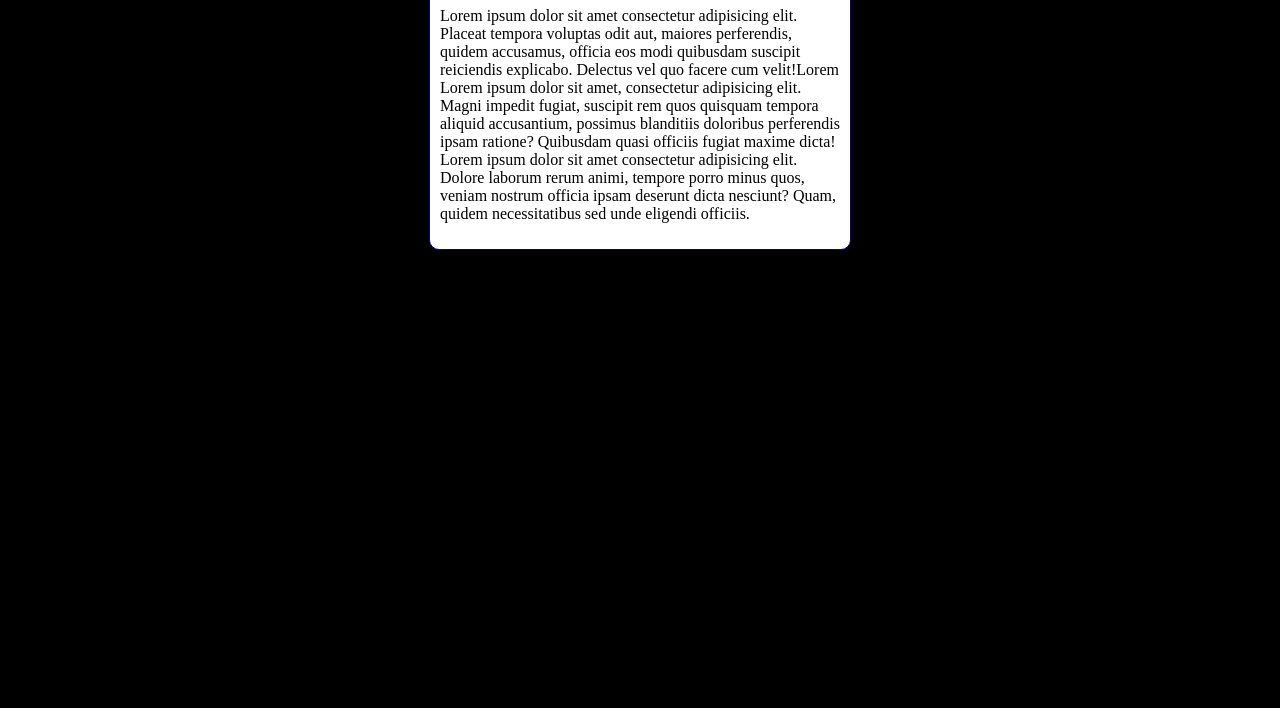
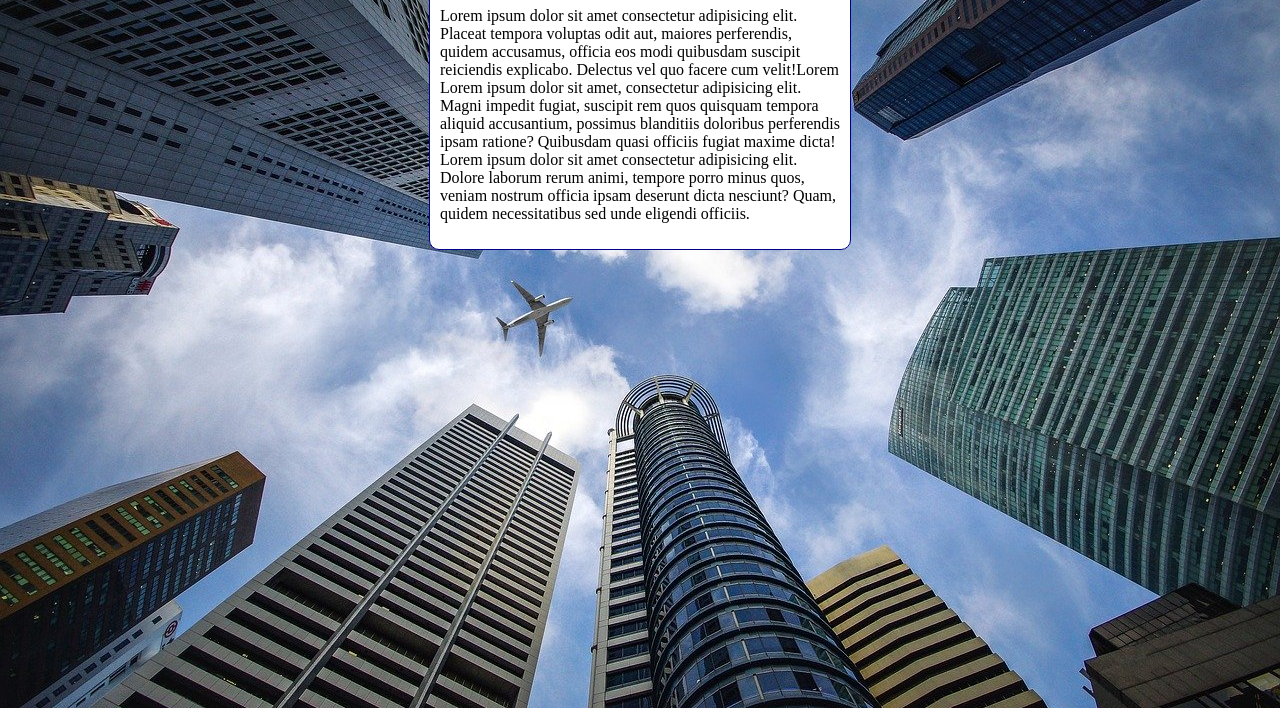
Before and after one commit to ericksontakayama/html-css, a plain HTML site: page Exercicios/ex022/fundo006.html in a window 1280 px wide. Shown: the part 92-800 px from the top of the page. Drawn offline with Linux system fonts and the light colour scheme.

Commit message:
Atualizei o ex022

```diff
--- a/Exercicios/ex022/fundo006.html
+++ b/Exercicios/ex022/fundo006.html
@@ -8,7 +8,10 @@
     <style>
         body {
             background-color: black;
-
+            background-image: url(imagens/wallpaper002.jpg);
+            background-position: center top;
+            background-repeat: no-repeat;
+            background-size: cover;
         }
 
         main{
```
